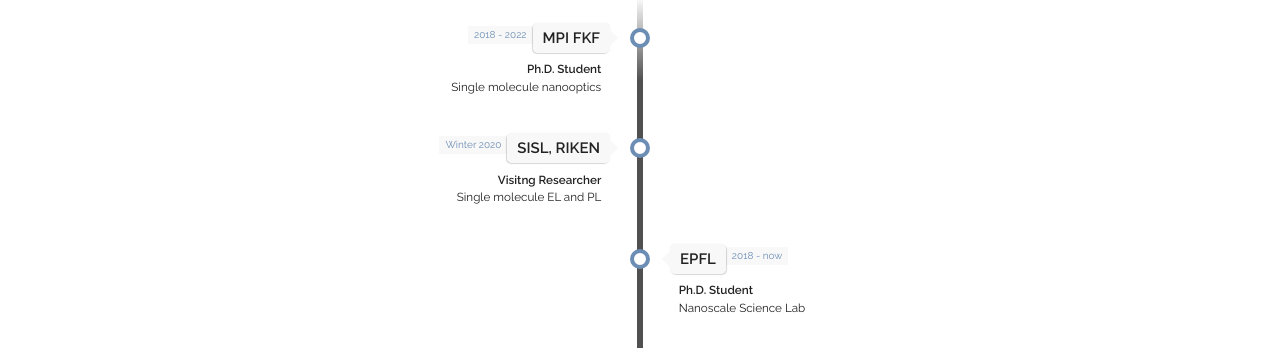
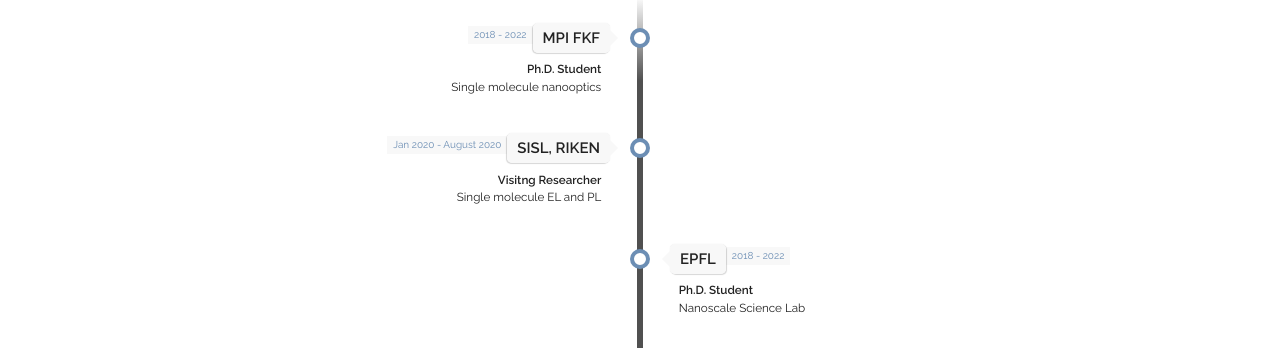
Before and after one commit to abhishekgrewal/abhishekgrewal.github.io, a Jekyll site: the page built from index.html, in a window 1280 px wide and 900 px high, scrolled down 1414 px. Shown: the part 121-469 px from the top of the window. Built offline with Jekyll 4.4.1, drawn with Linux system fonts in a browser that asks for light colours; some web fonts are replaced.

Commit message:
Update experience.yaml

```diff
--- a/_data/experience.yaml
+++ b/_data/experience.yaml
@@ -7,13 +7,13 @@
   category: "work"
 
 - place: "SISL, RIKEN"
-  time: "Winter 2020"
+  time: "Jan 2020 - August 2020"
   title: "Visitng Researcher"
   subtitle: "Single molecule EL and PL"
   category: "work"
 
 - place: "EPFL"
-  time: "2018 - now"
+  time: "2018 - 2022"
   title: "Ph.D. Student"
   subtitle: "Nanoscale Science Lab"
   category: "school"
```
